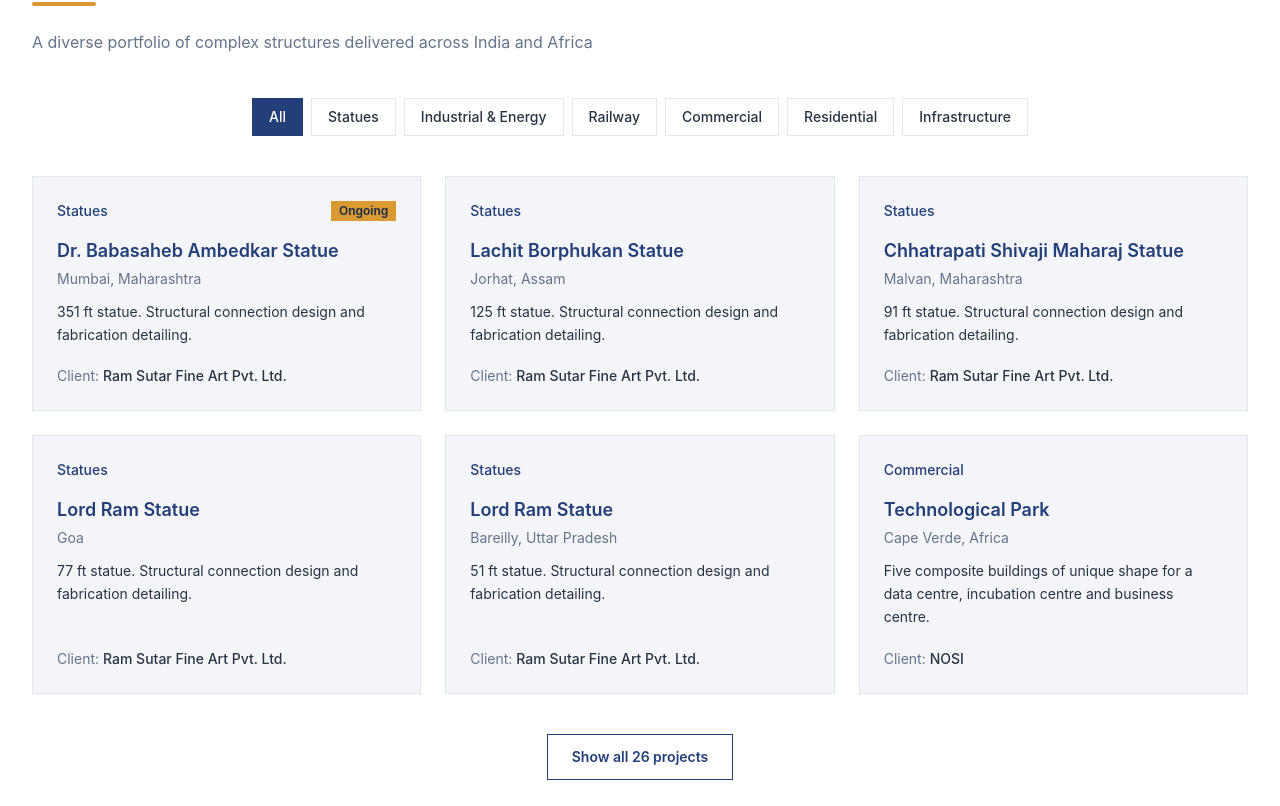
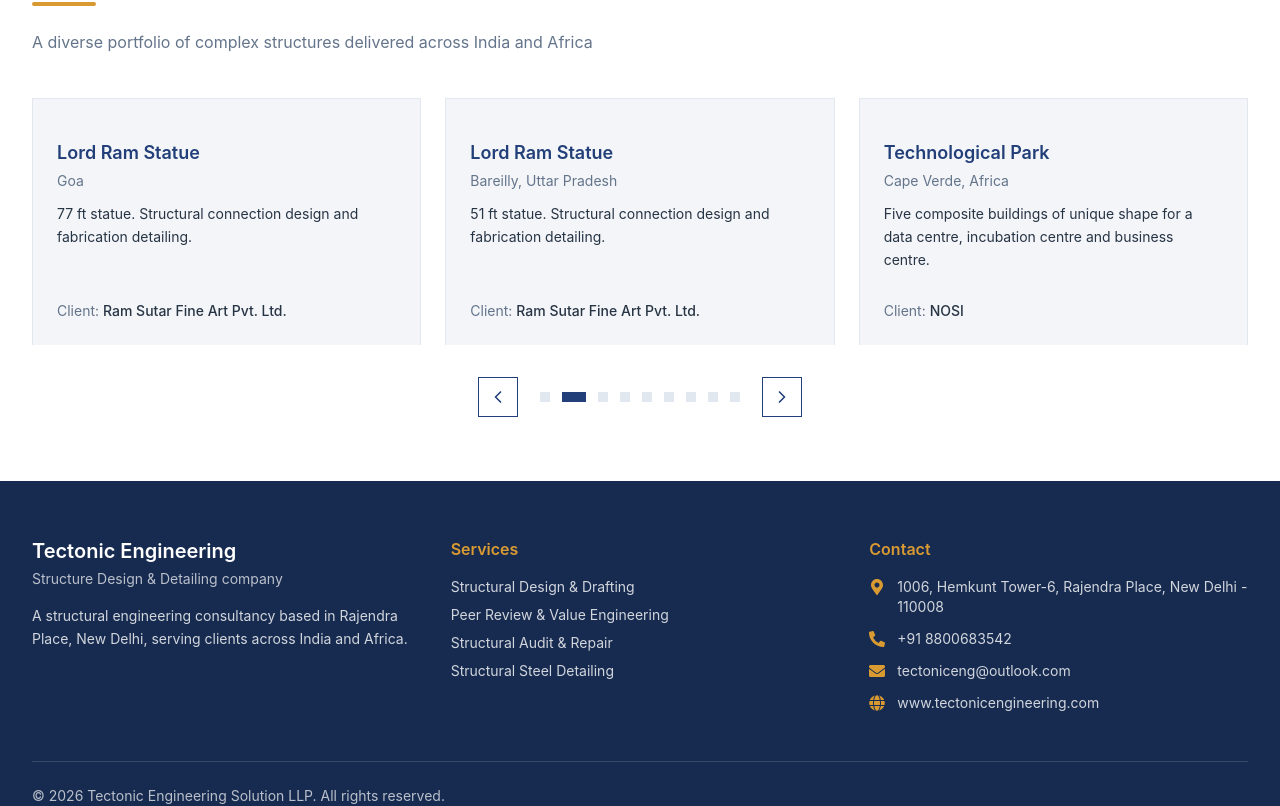
Before and after one commit to AbhiSecWizard/Tectonic-Engineering-Frontend, a React (Vite) app: page / in a window 1280 px wide. Shown: the part 3478-4284 px from the top of the page. Built offline with nearby package versions, Linux system fonts and the light colour scheme.

Commit message:
slider of the projects

```diff
--- a/src/components/ProjectsSection.jsx
+++ b/src/components/ProjectsSection.jsx
@@ -1,15 +1,5 @@
-import { useState } from "react";
+import { useCallback, useEffect, useMemo, useRef, useState } from "react";
 import Title from "./Title";
-
-const categories = [
-  "All",
-  "Statues",
-  "Industrial & Energy",
-  "Railway",
-  "Commercial",
-  "Residential",
-  "Infrastructure",
-];
 
 const SCOPE = "Structural connection design and fabrication detailing.";
 const STATUE_CLIENT = "Ram Sutar Fine Art Pvt. Ltd.";
@@ -19,7 +9,6 @@ const projects = [
   {
     id: "ambedkar-statue",
     title: "Dr. Babasaheb Ambedkar Statue",
-    category: "Statues",
     client: STATUE_CLIENT,
     location: "Mumbai, Maharashtra",
     detail: `351 ft statue. ${SCOPE}`,
@@ -28,7 +17,6 @@ const projects = [
   {
     id: "lachit-statue",
     title: "Lachit Borphukan Statue",
-    category: "Statues",
     client: STATUE_CLIENT,
     location: "Jorhat, Assam",
     detail: `125 ft statue. ${SCOPE}`,
@@ -36,7 +24,6 @@ const projects = [
   {
     id: "shivaji-statue",
     title: "Chhatrapati Shivaji Maharaj Statue",
-    category: "Statues",
     client: STATUE_CLIENT,
     location: "Malvan, Maharashtra",
     detail: `91 ft statue. ${SCOPE}`,
@@ -44,7 +31,6 @@ const projects = [
   {
     id: "ram-goa-statue",
     title: "Lord Ram Statue",
-    category: "Statues",
     client: STATUE_CLIENT,
     location: "Goa",
     detail: `77 ft statue. ${SCOPE}`,
@@ -52,7 +38,6 @@ const projects = [
   {
     id: "ram-bareilly-statue",
     title: "Lord Ram Statue",
-    category: "Statues",
     client: STATUE_CLIENT,
     location: "Bareilly, Uttar Pradesh",
     detail: `51 ft statue. ${SCOPE}`,
@@ -60,7 +45,6 @@ const projects = [
   {
     id: "technological-park",
     title: "Technological Park",
-    category: "Commercial",
     client: "NOSI",
     location: "Cape Verde, Africa",
     detail:
@@ -69,7 +53,6 @@ const projects = [
   {
     id: "iocl-rack",
     title: "Refinery Pipe & Cable Rack",
-    category: "Industrial & Energy",
     client: "IOCL",
     detail:
       "Elevated pipe and cable rack, 35 m span trestle and drain crossing for an oil and gas refinery plant.",
@@ -77,7 +60,6 @@ const projects = [
   {
     id: "bhel-jamalpur",
     title: "PEB Shed at Jamalpur",
-    category: "Industrial & Energy",
     client: "BHEL",
     location: "Jamalpur",
     detail: "PEB shed of 50 m × 120 m with a 25 m span.",
@@ -85,7 +67,6 @@ const projects = [
   {
     id: "bhel-kurja",
     title: "Pipe Rack, Store & Substation",
-    category: "Industrial & Energy",
     client: "BHEL",
     location: "Kurja",
     detail:
@@ -94,7 +75,6 @@ const projects = [
   {
     id: "khurja-power",
     title: "Khurja Super Thermal Power Project",
-    category: "Industrial & Energy",
     client: "THDCIL",
     location: "Khurja",
     detail: `${SCOPE} For the CWPH and RWPH units.`,
@@ -102,7 +82,6 @@ const projects = [
   {
     id: "pgcil-stores",
     title: "GIS Substation Store Buildings",
-    category: "Industrial & Energy",
     client: "Power Grid Corporation of India Ltd.",
     detail:
       "PEB store buildings of 16 m × 41 m at GIS-Jaipur and 33 m × 13 m at GIS-Koteshwar.",
@@ -110,21 +89,18 @@ const projects = [
   {
     id: "lnt-store",
     title: "Construction Store & Watch Towers",
-    category: "Industrial & Energy",
     client: "L&T",
     detail: "A 29 m × 70 m construction store and 7.5 m high watch towers.",
   },
   {
     id: "ne-railway-shed",
     title: "Sick Line Shed",
-    category: "Railway",
     client: "N.E. Railway",
     detail: "Standard sick line shed of 55 m × 18 m.",
   },
   {
     id: "ramnathpur-fob",
     title: "Foot Over Bridge, Ramnathpur",
-    category: "Railway",
     client: "RVNL",
     location: "Ramnathpur Station",
     detail: "FOB for the Bsb–Pryj doubling project.",
@@ -132,7 +108,6 @@ const projects = [
   {
     id: "lc-72-rob",
     title: "ROB at LC No. 72",
-    category: "Railway",
     client: "RVNL",
     location: "Patna Sahib – Gulzarbagh",
     detail: "Road over bridge for two-wheeler traffic.",
@@ -140,42 +115,36 @@ const projects = [
   {
     id: "assam-police-hq",
     title: "Assam Police Headquarters",
-    category: "Commercial",
     client: "Assam PWD",
     detail: "PEB structure, G+2+T.",
   },
   {
     id: "assam-car-parking",
     title: "Multilevel Car Parking",
-    category: "Commercial",
     client: "Assam PWD",
     detail: "PEB structure, G+2+T.",
   },
   {
     id: "radtech-office",
     title: "Office Building",
-    category: "Commercial",
     client: "Radtech Buildcon Pvt. Ltd.",
     detail: "RCC structure of 36,000 sq ft, 2B+G+6+T.",
   },
   {
     id: "eligo-centre",
     title: "Eligo Experience Centre",
-    category: "Commercial",
     client: "Wave Infratech",
     detail: "Experience centre building.",
   },
   {
     id: "bar-bending-yard",
     title: "Bar Bending Yard",
-    category: "Industrial & Energy",
     client: "Wave Infratech",
     detail: "State-of-the-art bar bending yard in a PEB shed.",
   },
   {
     id: "narmada-nirvana",
     title: "Narmada Nirvana Phase III",
-    category: "Residential",
     client: "Melage Studio",
     location: "Indore, Madhya Pradesh",
     detail: "Villas.",
@@ -183,7 +152,6 @@ const projects = [
   {
     id: "platinum-greens",
     title: "Platinum Greens",
-    category: "Residential",
     client: "Melage Studio",
     location: "Patna, Bihar",
     detail: "High-end luxury apartments.",
@@ -191,49 +159,422 @@ const projects = [
   {
     id: "stp-tanks",
     title: "STP & Water Tanks",
-    category: "Infrastructure",
     client: "Wave Infratech",
     detail: "7.5 MLD STP-SBR basin with underground and overhead water tanks.",
   },
   {
     id: "culvert-flue-stack",
     title: "Culvert, ESS & DG Flue Stack",
-    category: "Infrastructure",
     client: "Wave Infratech",
     detail: "Culvert, ESS and a 36 m DG flue stack.",
   },
   {
     id: "club-community",
     title: "Club, Community Center & Pool",
-    category: "Infrastructure",
     client: "Wave Infratech",
     detail: "Club building, community center and swimming pool.",
   },
   {
     id: "hoarding",
     title: "Hoarding & Signage",
-    category: "Infrastructure",
     client: "Wave Infratech",
     detail: "8 m × 6 m hoarding, 36 m tall, plus signage and unipole.",
   },
 ];
 
-const INITIAL_COUNT = 6;
+/* ---------- Slider settings (change these to tune behaviour) ---------- */
+const TRANSITION_MS = 500; // slide animation time
+const AUTO_SCROLL_MS = 3500; // time between automatic slides
+const GAP_PX = 24; // space between cards (matches Tailwind gap-6)
+const MAX_DOTS = 12; // more pages than this -> show "3 / 27" instead of dots
+// "all"        -> mouse wheel (up/down or left/right) moves the slider
+// "horizontal" -> only horizontal wheel / trackpad / Shift+wheel moves it,
+//                 normal vertical wheel keeps scrolling the page
+const WHEEL_MODE = "all";
 
+/* ---------- Helpers ---------- */
+const getPerView = () => {
+  if (typeof window === "undefined") return 3;
+  if (window.innerWidth >= 1024) return 3;
+  if (window.innerWidth >= 640) return 2;
+  return 1;
+};
+
+const usePerView = () => {
+  const [perView, setPerView] = useState(getPerView);
+  useEffect(() => {
+    const onResize = () => setPerView(getPerView());
+    window.addEventListener("resize", onResize);
+    return () => window.removeEventListener("resize", onResize);
+  }, []);
+  return perView;
+};
+
+const usePrefersReducedMotion = () => {
+  const query = "(prefers-reduced-motion: reduce)";
+  const [reduced, setReduced] = useState(
+    () => typeof window !== "undefined" && window.matchMedia(query).matches
+  );
+  useEffect(() => {
+    const mq = window.matchMedia(query);
+    const onChange = () => setReduced(mq.matches);
+    mq.addEventListener("change", onChange);
+    return () => mq.removeEventListener("change", onChange);
+  }, []);
+  return reduced;
+};
+
+const chunk = (list, size) => {
+  const out = [];
+  for (let i = 0; i < list.length; i += size) out.push(list.slice(i, i + size));
+  return out;
+};
+
+const ArrowIcon = ({ direction }) => (
+  <svg
+    viewBox="0 0 24 24"
+    className="h-5 w-5"
+    fill="none"
+    stroke="currentColor"
+    strokeWidth="2"
+    strokeLinecap="round"
+    strokeLinejoin="round"
+    aria-hidden="true"
+  >
+    <path d={direction === "left" ? "M15 18l-6-6 6-6" : "M9 18l6-6-6-6"} />
+  </svg>
+);
+
+/* ---------- Card ---------- */
+const ProjectCard = ({
+  title,
+  client,
+  location,
+  detail,
+  status,
+}) => (
+  <article className="flex h-full flex-col border border-border bg-background p-6">
+    {status && (
+      <div className="mb-2">
+        <span className="bg-secondary px-2 py-0.5 text-xs font-semibold text-footer">
+          {status}
+        </span>
+      </div>
+    )}
+
+    <h3 className="mt-4 text-lg font-semibold text-heading">{title}</h3>
+    {location && <p className="mt-1 text-sm text-muted">{location}</p>}
+    <p className="mt-3 text-sm leading-relaxed text-body">{detail}</p>
+
+    <p className="mt-auto pt-5 text-sm text-muted">
+      Client: <span className="font-medium text-body">{client}</span>
+    </p>
+  </article>
+);
+
+/* ---------- Infinite slider ---------- */
+const Slider = ({ items, perView }) => {
+  const pages = useMemo(() => chunk(items, perView), [items, perView]);
+  const total = pages.length;
+
+  const reduced = usePrefersReducedMotion();
+  const duration = reduced ? 0 : TRANSITION_MS;
+
+  // page: -1 = clone of last page, 0..total-1 = real pages, total = clone of first page
+  const [page, setPage] = useState(0);
+  const [animate, setAnimate] = useState(true);
+  const [dragging, setDragging] = useState(false);
+  const [dragX, setDragX] = useState(0);
+  const [isHovered, setIsHovered] = useState(false);
+
+  const viewportRef = useRef(null);
+  const drag = useRef({ active: false, dragging: false, id: null, startX: 0, dx: 0 });
+
+  const isSettled = (value) => value >= 0 && value < total;
+
+  const move = useCallback(
+    (delta) =>
+      setPage((current) =>
+        current < 0 || current >= total ? current : current + delta
+      ),
+    [total]
+  );
+
+  const goTo = (index) =>
+    setPage((current) => (current < 0 || current >= total ? current : index));
+
+  // Automatically advance slides; pause while hovered or being dragged.
+  useEffect(() => {
+    if (total < 2 || isHovered || dragging || reduced) return undefined;
+
+    const timer = setInterval(() => move(1), AUTO_SCROLL_MS);
+    return () => clearInterval(timer);
+  }, [total, isHovered, dragging, reduced, move]);
+
+  // After sliding onto a clone page, silently jump to the matching real page.
+  useEffect(() => {
+    if (isSettled(page)) return undefined;
+    const timer = setTimeout(() => {
+      setAnimate(false);
+      setPage(page < 0 ? total - 1 : 0);
+    }, duration + 30);
+    return () => clearTimeout(timer);
+  }, [page, total, duration]); // eslint-disable-line react-hooks/exhaustive-deps
+
+  // Re-enable the animation right after the silent jump has painted.
+  useEffect(() => {
+    if (animate) return undefined;
+    let inner;
+    const outer = requestAnimationFrame(() => {
+      inner = requestAnimationFrame(() => setAnimate(true));
+    });
+    return () => {
+      cancelAnimationFrame(outer);
+      cancelAnimationFrame(inner);
+    };
+  }, [animate]);
+
+  // Mouse wheel / trackpad (native listener so we can call preventDefault).
+  useEffect(() => {
+    const el = viewportRef.current;
+    if (!el || total < 2) return undefined;
+
+    let acc = 0;
+    let lockedUntil = 0;
+    let resetTimer;
+
+    const onWheel = (event) => {
+      const horizontalIntent =
+        Math.abs(event.deltaX) > Math.abs(event.deltaY) || event.shiftKey;
+      if (WHEEL_MODE === "horizontal" && !horizontalIntent) return;
+
+      event.preventDefault();
+      const now = Date.now();
+      if (now < lockedUntil) return;
+
+      const delta =
+        Math.abs(event.deltaX) > Math.abs(event.deltaY)
+          ? event.deltaX
+          : event.deltaY;
+      acc += delta;
+      clearTimeout(resetTimer);
+      resetTimer = setTimeout(() => {
+        acc = 0;
+      }, 150);
+
+      if (Math.abs(acc) >= 40) {
+        move(acc > 0 ? 1 : -1);
+        acc = 0;
+        lockedUntil = now + duration + 300;
+      }
+    };
+
+    el.addEventListener("wheel", onWheel, { passive: false });
+    return () => {
+      el.removeEventListener("wheel", onWheel);
+      clearTimeout(resetTimer);
+    };
+  }, [total, move, duration]);
+
+  // Mouse drag + touch swipe (pointer events).
+  const onPointerDown = (event) => {
+    if (total < 2 || !isSettled(page)) return;
+    if (event.pointerType === "mouse" && event.button !== 0) return;
+    drag.current = {
+      active: true,
+      dragging: false,
+      id: event.pointerId,
+      startX: event.clientX,
+      dx: 0,
+    };
+  };
+
+  const onPointerMove = (event) => {
+    const d = drag.current;
+    if (!d.active || event.pointerId !== d.id) return;
+    const dx = event.clientX - d.startX;
+    if (!d.dragging) {
+      if (Math.abs(dx) < 6) return;
+      d.dragging = true;
+      setDragging(true);
+      event.currentTarget.setPointerCapture(event.pointerId);
+    }
+    d.dx = dx;
+    setDragX(dx);
+  };
+
+  const finishDrag = (event) => {
+    const d = drag.current;
+    if (!d.active) return;
+    d.active = false;
+    if (!d.dragging) return;
+
+    const width = viewportRef.current ? viewportRef.current.offsetWidth : 0;
+    const threshold = Math.max(50, width * 0.12);
+    const dx = d.dx;
+    d.dragging = false;
+    d.dx = 0;
+
+    setDragging(false);
+    setDragX(0);
+    if (dx <= -threshold) move(1);
+    else if (dx >= threshold) move(-1);
+
+    if (event.currentTarget.hasPointerCapture?.(event.pointerId)) {
+      event.currentTarget.releasePointerCapture(event.pointerId);
+    }
+  };
+
+  const onKeyDown = (event) => {
+    if (total < 2) return;
+    if (event.key === "ArrowRight") {
+      event.preventDefault();
+      move(1);
+    } else if (event.key === "ArrowLeft") {
+      event.preventDefault();
+      move(-1);
+    }
+  };
+
+  /* Only one page worth of cards: plain grid, no slider controls. */
+  if (total < 2) {
+    return (
+      <div className="mt-10 grid gap-6 sm:grid-cols-2 lg:grid-cols-3">
+        {items.map((project) => (
+          <ProjectCard key={project.id} {...project} />
+        ))}
+      </div>
+    );
+  }
+
+  const activePage = page < 0 ? total - 1 : page >= total ? 0 : page;
+  const track = [pages[total - 1], ...pages, pages[0]];
+  const half = GAP_PX / 2;
+
+  return (
+    <div className="mt-10">
+      <div
+        ref={viewportRef}
+        role="region"
+        aria-roledescription="carousel"
+        aria-label="Projects"
+        tabIndex={0}
+        onKeyDown={onKeyDown}
+        onMouseEnter={() => setIsHovered(true)}
+        onMouseLeave={() => setIsHovered(false)}
+        onFocus={() => setIsHovered(true)}
+        onBlur={() => setIsHovered(false)}
+        onPointerDown={onPointerDown}
+        onPointerMove={onPointerMove}
+        onPointerUp={finishDrag}
+        onPointerCancel={finishDrag}
+        onDragStart={(event) => event.preventDefault()}
+        style={{
+          touchAction: "pan-y",
+          marginLeft: -half,
+          marginRight: -half,
+        }}
+        className={`overflow-hidden focus-visible:outline-2 focus-visible:outline-offset-2 focus-visible:outline-secondary ${
+          dragging ? "cursor-grabbing select-none" : "cursor-grab"
+        }`}
+      >
+        <div
+          className="flex"
+          style={{
+            transform: `translate3d(calc(${-(page + 1) * 100}% + ${dragX}px), 0, 0)`,
+            transition:
+              animate && !dragging
+                ? `transform ${duration}ms cubic-bezier(0.22, 0.61, 0.36, 1)`
+                : "none",
+            willChange: "transform",
+          }}
+        >
+          {track.map((group, index) => {
+            const isClone = index === 0 || index === track.length - 1;
+            return (
+              <div
+                key={isClone ? `clone-${index}` : `page-${index - 1}`}
+                aria-hidden={isClone || undefined}
+                className="grid w-full shrink-0 items-stretch"
+                style={{
+                  gridTemplateColumns: `repeat(${perView}, minmax(0, 1fr))`,
+                }}
+              >
+                {group.map((project) => (
+                  <div
+                    key={project.id}
+                    className="h-full"
+                    style={{ paddingLeft: half, paddingRight: half }}
+                  >
+                    <ProjectCard {...project} />
+                  </div>
+                ))}
+              </div>
+            );
+          })}
+        </div>
+      </div>
+
+      <p className="sr-only" aria-live="polite">
+        Page {activePage + 1} of {total}
+      </p>
+
+      <div className="mt-8 flex items-center justify-center gap-4">
+        <button
+          type="button"
+          onClick={() => move(-1)}
+          aria-label="Previous projects"
+          className="flex h-10 w-10 items-center justify-center border border-primary text-primary transition-colors hover:bg-primary hover:text-surface focus-visible:outline-2 focus-visible:outline-offset-2 focus-visible:outline-secondary"
+        >
+          <ArrowIcon direction="left" />
+        </button>
+
+        {total <= MAX_DOTS ? (
+          <div className="flex flex-wrap items-center justify-center">
+            {pages.map((_, index) => {
+              const isActive = index === activePage;
+              return (
+                <button
+                  key={index}
+                  type="button"
+                  onClick={() => goTo(index)}
+                  aria-label={`Go to page ${index + 1}`}
+                  aria-current={isActive ? "true" : undefined}
+                  className="group p-1.5 focus-visible:outline-2 focus-visible:outline-offset-1 focus-visible:outline-secondary"
+                >
+                  <span
+                    className={`block h-2.5 transition-all ${
+                      isActive
+                        ? "w-6 bg-primary"
+                        : "w-2.5 bg-border group-hover:bg-muted"
+                    }`}
+                  />
+                </button>
+              );
+            })}
+          </div>
+        ) : (
+          <p className="min-w-16 text-center text-sm font-medium text-body">
+            {activePage + 1} / {total}
+          </p>
+        )}
+
+        <button
+          type="button"
+          onClick={() => move(1)}
+          aria-label="Next projects"
+          className="flex h-10 w-10 items-center justify-center border border-primary text-primary transition-colors hover:bg-primary hover:text-surface focus-visible:outline-2 focus-visible:outline-offset-2 focus-visible:outline-secondary"
+        >
+          <ArrowIcon direction="right" />
+        </button>
+      </div>
+    </div>
+  );
+};
+
+/* ---------- Section ---------- */
 const ProjectsSection = () => {
-  const [active, setActive] = useState("All");
-  const [expanded, setExpanded] = useState(false);
-
-  const filtered =
-    active === "All"
-      ? projects
-      : projects.filter((project) => project.category === active);
-  const visible = expanded ? filtered : filtered.slice(0, INITIAL_COUNT);
-
-  const selectCategory = (category) => {
-    setActive(category);
-    setExpanded(false);
-  };
+  const perView = usePerView();
 
   return (
     <section className="bg-surface py-16">
@@ -243,78 +584,11 @@ const ProjectsSection = () => {
           subtitle="A diverse portfolio of complex structures delivered across India and Africa"
         />
 
-        <div
-          role="group"
-          aria-label="Filter projects by category"
-          className="mt-10 flex flex-wrap justify-center gap-2"
-        >
-          {categories.map((category) => {
-            const isActive = category === active;
-            return (
-              <button
-                key={category}
-                type="button"
-                aria-pressed={isActive}
-                onClick={() => selectCategory(category)}
-                className={`border px-4 py-2 text-sm font-medium transition-colors focus-visible:outline-2 focus-visible:outline-offset-2 focus-visible:outline-secondary ${
-                  isActive
-                    ? "border-primary bg-primary text-surface"
-                    : "border-border bg-surface text-body hover:border-primary hover:text-primary"
-                }`}
-              >
-                {category}
-              </button>
-            );
-          })}
-        </div>
-
-        <div className="mt-10 grid gap-6 sm:grid-cols-2 lg:grid-cols-3">
-          {visible.map(
-            ({ id, title, category, client, location, detail, status }) => (
-              <article
-                key={id}
-                className="flex flex-col border border-border bg-background p-6"
-              >
-                <div className="flex items-start justify-between gap-3">
-                  <p className="text-sm font-medium text-primary">{category}</p>
-                  {status && (
-                    <span className="bg-secondary px-2 py-0.5 text-xs font-semibold text-footer">
-                      {status}
-                    </span>
-                  )}
-                </div>
-
-                <h3 className="mt-4 text-lg font-semibold text-heading">
-                  {title}
-                </h3>
-                {location && (
-                  <p className="mt-1 text-sm text-muted">{location}</p>
-                )}
-                <p className="mt-3 text-sm leading-relaxed text-body">
-                  {detail}
-                </p>
-
-                <p className="mt-auto pt-5 text-sm text-muted">
-                  Client: <span className="font-medium text-body">{client}</span>
-                </p>
-              </article>
-            )
-          )}
-        </div>
-
-        {filtered.length > INITIAL_COUNT && (
-          <div className="mt-10 text-center">
-            <button
-              type="button"
-              onClick={() => setExpanded((value) => !value)}
-              className="border border-primary px-6 py-3 text-sm font-semibold text-primary transition-colors hover:bg-primary hover:text-surface focus-visible:outline-2 focus-visible:outline-offset-2 focus-visible:outline-secondary"
-            >
-              {expanded
-                ? "Show fewer projects"
-                : `Show all ${filtered.length} projects`}
-            </button>
-          </div>
-        )}
+        <Slider
+          key={perView}
+          items={projects}
+          perView={perView}
+        />
       </div>
     </section>
   );
```
